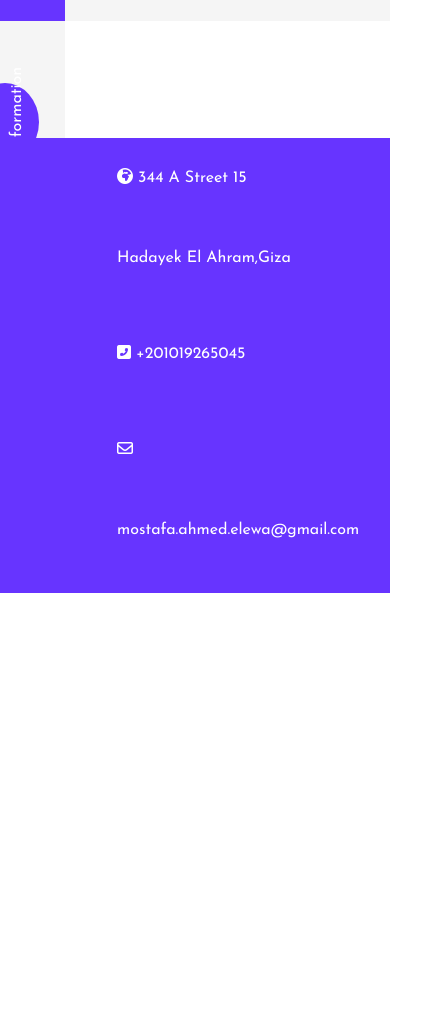
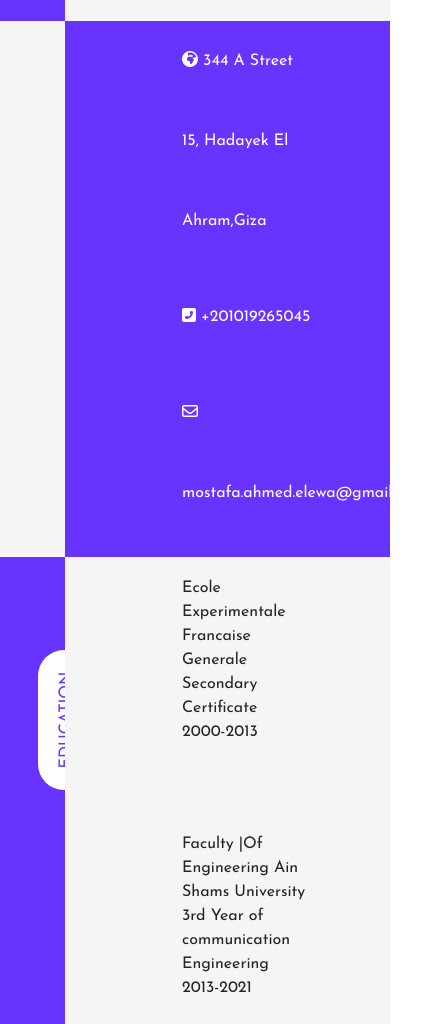
Before and after one commit to Mostafa3elewa/C.V, a website: page index.html in a window 390 px wide. Shown: the part 341-1365 px from the top of the page, 424 px wide, since content can reach past the window. Before the commit the page ends 934 px from the top, so only its background shows below. Drawn offline with nearby package versions, Linux system fonts and the light colour scheme; a web font is replaced by a local one.

Commit message:
mobile adjustement

```diff
--- a/css/stylesheet.css
+++ b/css/stylesheet.css
@@ -4,17 +4,18 @@
 
 .violet-container {
 	background-color: #6734ff;
-	position: relative;
+	/* position: relative; */
 }
+
 .white-container {
 	background-color: whitesmoke;
-	position: relative;
+	/* position: relative; */
 }
 
 .info-container {
 	background-color: whitesmoke;
 	padding: 5%;
-	position: relative;
+	/* position: relative; */
 	text-align: center;
 }
 
@@ -30,17 +31,6 @@
 	text-align: left;
 	margin-left: 25%;
 }
-.personal-container {
-	line-height: 5rem;
-	text-align: LEFT;
-	padding: 0 20% 2% 30%;
-}
-
-.title-container {
-	padding: 0;
-	text-align: left;
-}
-
 img {
 	position: absolute;
 	top: 40px;
@@ -54,21 +44,63 @@ img {
 	padding: 15px;
 }
 
+.personal-container {
+	line-height: 5rem;
+	text-align: LEFT;
+	padding: 0 20% 2% 30%;
+	/* position: relative; */
+}
+
+.title-container {
+	/* position: relative; */
+	padding: 0;
+	text-align: right;
+	height: auto;
+	width: auto;
+}
+
 .title-container p {
-	padding: 10px;
-	border-top-left-radius: 50%;
-	border-top-right-radius: 50%;
-	border-bottom-left-radius: 50%;
-	border-bottom-right-radius: 50%;
-	width: 120%;
-	height: 150%;
-	margin-top: 50%;
+	position: absolute;
+	border-radius: 60px;
+	width: 244px;
+	height: 48px;
 	background-color: #6734ff;
 	transform-origin: bottom;
 	transform: rotate(270deg);
 	text-align: center;
 	color: white;
+	margin-top: 101px;
+	padding-top: 14px;
 }
+
 .personal-container p {
+	/* position: absolute; */
 	color: white;
 }
+
+.education-container {
+	position: relative;
+	padding: 0;
+	text-align: left;
+}
+
+.education-container p {
+	position: absolute;
+	margin-top: 111px;
+	padding-top: 16px;
+	margin-left: 30%;
+	border-radius: 60px;
+	width: 140px;
+	height: 52px;
+	background-color: white;
+	transform-origin: bottom;
+	transform: rotate(270deg);
+	text-align: center;
+	color: #6734ff;
+}
+
+.education-information-container {
+	/* line-height: 5rem; */
+	text-align: left;
+	padding: 5% 20% 2% 30%;
+}
--- a/index.html
+++ b/index.html
@@ -19,41 +19,55 @@
       <li class=" nav-item dropdown "> <a href="#" class="nav-link dropdown-toggle " role="button">About me</a></li>
       <li class="nav-item" role="button"> <a class="nav-link active" href="http://"> Download here</a> </li>
     </ul>
-    <div class="container">
-    </div>
+  </div>
+  <div class="container">
+
     <div class="row">
-      <div class="col-2 violet-container photo-container">
+      <div class="col-2 col-md-2 col-sm-2 violet-container photo-container">
         <img src="Images/photo_2019-09-15_13-08-06.png" alt="personal-photo">
       </div>
-      <div class="col white-container info-container">
+      <div class="col-10 col-md-10 col-sm-10 white-container info-container">
         <h1>I'M</h1>
         <br>
         <h1>MOSTAFA ELEWA</h1>
         <br>
-        <h3>FULL STACK WEB DEVELOPER  </h3>
+        <h3>FULL STACK WEB DEVELOPER </h3>
       </div>
     </div>
-
+  </div>
+  <div class="container">
     <div class="row">
-      <div class="col-2 white-container title-container">
-        <div class="inner">
-          <p>Personal Information</p>
-        </div>
+      <div class="col-2 col-md-2 col-sm-2  white-container title-container">
+        <!-- <div class="inner"> -->
+          <p>PERSONAL INFORMATION</p>
+        <!-- </div> -->
       </div>
-      <div class="col violet-container personal-container">
-        <p><i class="fas fa-globe-africa"></i>   344 A Street 15 Hadayek El Ahram,Giza</p>
-        <p><i class="fas fa-phone-square-alt"></i>   +201019265045</p>
-        <p><i class="far fa-envelope"></i>   mostafa.ahmed.elewa@gmail.com</p>
+      <div class="col-10 col-md-10 col-sm-10 violet-container personal-container">
+        <p><i class="fas fa-globe-africa"></i> 344 A Street 15, Hadayek El Ahram,Giza</p>
+        <p><i class="fas fa-phone-square-alt"></i> +201019265045</p>
+        <p><i class="far fa-envelope"></i> mostafa.ahmed.elewa@gmail.com</p>
       </div>
     </div>
+  </div>
+  <div class="container">
+    <div class="row">
+      <div class="col-2 col-md-2 col-sm-2 violet-container education-container">
+        <!-- <div class="inner"> -->
+          <p>EDUCATION</p>
+        <!-- </div> -->
+      </div>
+      <div class="col-10 col-md-10 col-sm-10 white-container education-information-container">
+        <p>Ecole Experimentale Francaise<br>Generale Secondary Certificate <br> 2000-2013</p>
+        <br><br><br>
+        <p>Faculty |Of Engineering Ain Shams University <br> 3rd Year of communication Engineering <br> 2013-2021</p>
+      </div>
+    </div>
+  </div>
 
 
 
 
 
-
-
-  </div>
   <script src="https://code.jquery.com/jquery-3.3.1.slim.min.js"
     integrity="sha384-q8i/X+965DzO0rT7abK41JStQIAqVgRVzpbzo5smXKp4YfRvH+8abtTE1Pi6jizo" crossorigin="anonymous">
   </script>
```
